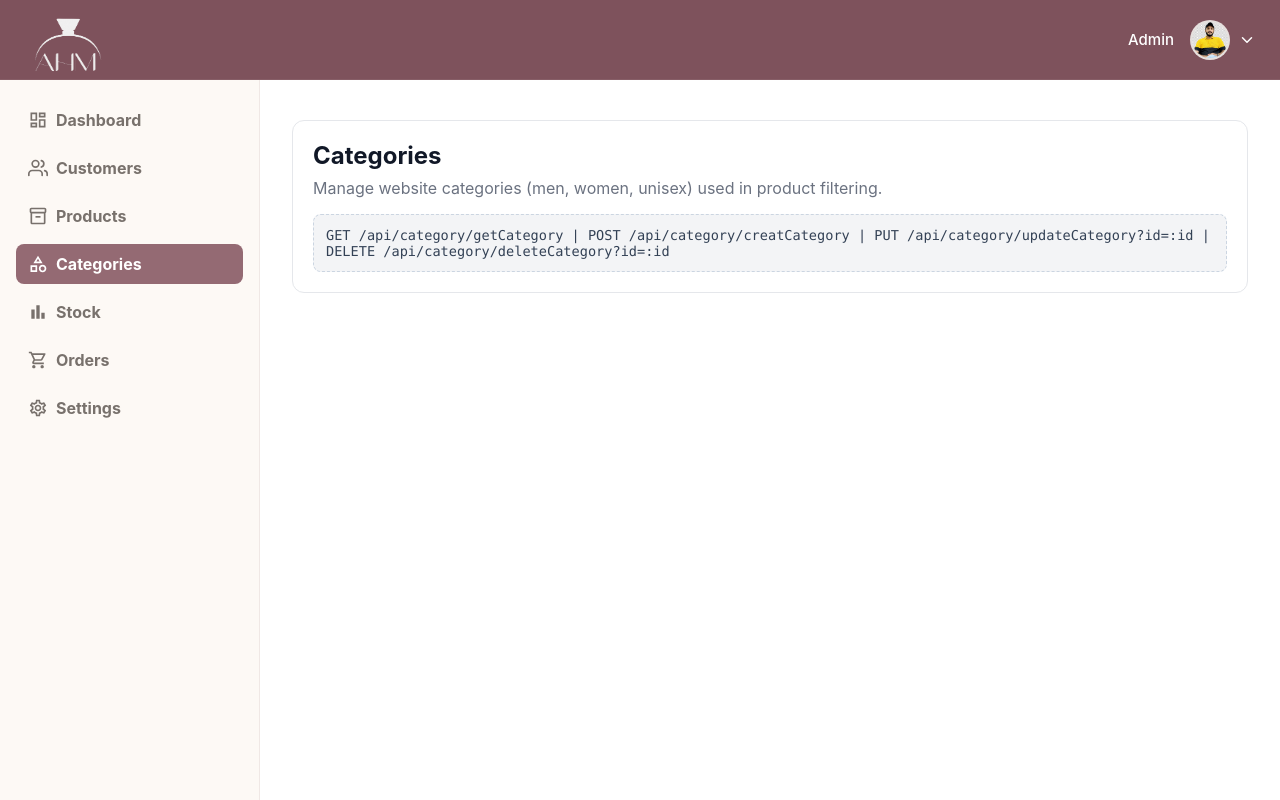
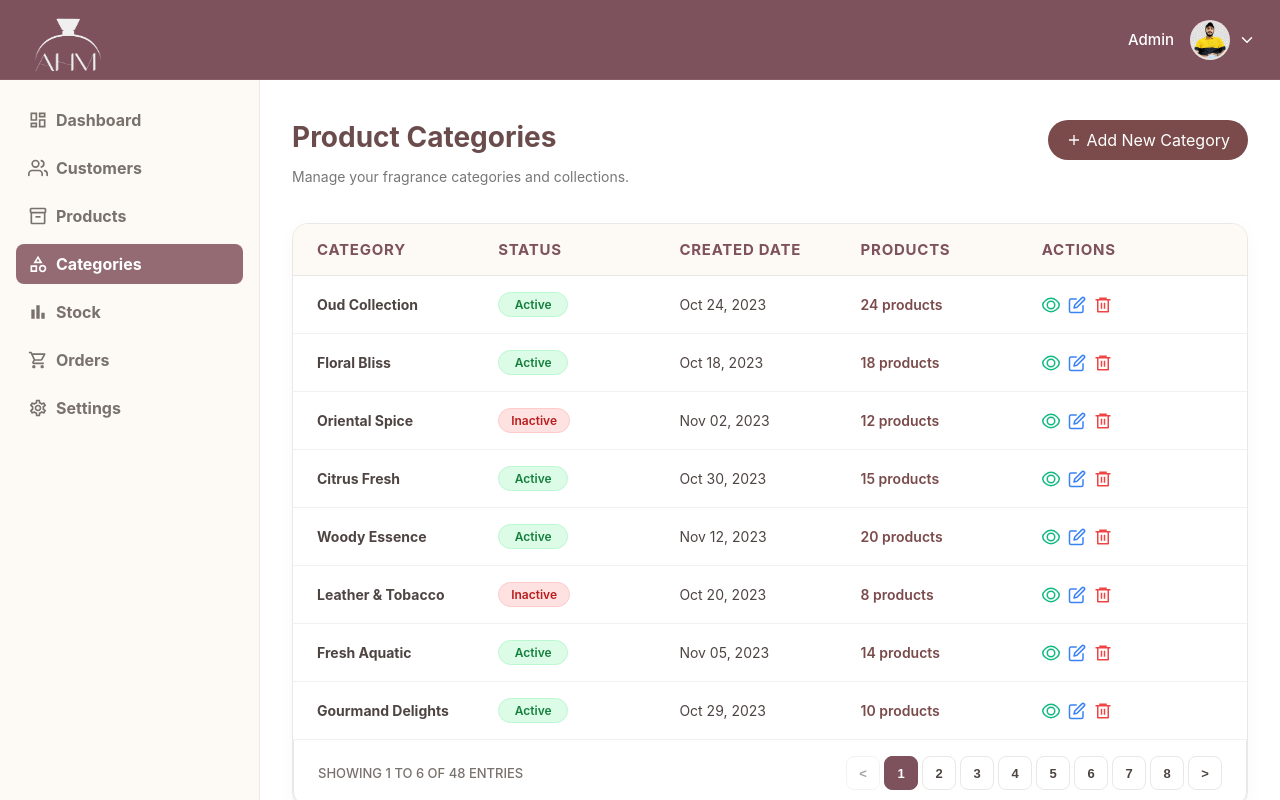
Before and after one commit to AmeerHamza6758/ahm-fragrance, a React (Vite) app in the folder admin/: page /categories in a window 1280 px wide. Built offline with nearby package versions, Linux system fonts and the light colour scheme; no server answers.

Commit message:
CategoriesPage component

```diff
--- /dev/null
+++ b/admin/src/features/categories/CategoriesPage.css
@@ -0,0 +1,148 @@
+.category-header {
+  display: flex;
+  justify-content: space-between;
+  align-items: start;
+  flex-wrap: wrap;
+}
+
+.category-title {
+  font-size: 28px;
+  color: #6b4c4c;
+  margin : 0px;
+}
+
+.category-subtitle {
+  font-size: 14px;
+  color: #777;
+}
+
+.add-btn {
+  background: #7b4b4b;
+  color: white;
+  padding: 10px 18px;
+  border-radius: 20px;
+  border: none;
+  cursor: pointer;
+  display: flex;
+  align-items: center;
+  gap:4px;
+}
+.category-table {
+  background: white;
+  margin-top: 24px;
+  border-radius: 16px;
+  border: 1px solid #EBE7E4;
+  overflow: hidden;
+  box-shadow: 0 4px 20px rgba(0, 0, 0, 0.03);
+}
+
+.category-table-header {
+  display: grid;
+  /* grid-template-columns: 2.5fr 1fr 1.2fr 0.8fr  1.2fr; */
+  grid-template-columns: repeat(5, 1fr);
+  justify-content: space-between;
+  /* gap: 16px; */
+  align-items: center;
+  padding: 16px 24px;
+  background-color: #FDF9F5;
+  border-bottom: 1px solid #EBE7E4;
+  font-weight: 700;
+  color: #7E525C;
+  font-size: 15px;
+  text-transform: uppercase;
+  letter-spacing: 0.05em;
+}
+
+.category-row {
+  display: grid;
+  /* grid-template-columns: 2.5fr 1fr 1.2fr 0.8fr 1.2fr; */
+  grid-template-columns: repeat(5, 1fr);
+  justify-content: space-between;
+  /* gap: 16px; */
+  align-items: center;
+  padding: 16px 24px;
+  background-color: #fff;
+  border-bottom: 1px solid #F3F1EF;
+  transition: all 0.2s ease;
+  font-size: 14px;
+  color: #4E4543;
+}
+
+.category-row:hover {
+  background-color: #FDFBFA;
+}
+
+.category-row:last-child {
+  border-bottom: none;
+}
+
+.category-product-cell {
+  display: flex;
+  align-items: center;
+  gap: 12px;
+}
+.category-name{
+  font-size: 14px;
+  font-weight: bold;
+}
+.category-status-badge {
+  padding: 4px 12px;
+  border-radius: 9999px;
+  font-size: 12px;
+  font-weight: 600;
+  display: inline-block;
+  text-align: center;
+  min-width: 70px;
+}
+.status-active {
+  background: #dcfce7;
+  color: #15803d;
+  border: 1px solid #bbf7d0;
+  width: 40px;
+}
+.status-inactive {
+  background: #fee2e2;
+  color: #b91c1c;
+  border: 1px solid #fecaca;
+}
+.category-actions {
+  position: relative;
+  display: flex;
+  align-items: center;
+  gap: 8px;
+}
+
+@media (max-width: 768px) {
+
+  .category-table-header {
+    display: none;
+  }
+
+  .category-row {
+    display: block;
+    background: white;
+    padding: 15px;
+    margin-bottom: 10px;
+    border-radius: 12px;
+  }
+
+  .category-row span,
+  .category-product-cell {
+    display: block;
+    margin-bottom: 6px;
+  }
+
+  .actions {
+    text-align: right;
+  }
+}
+
+@media (max-width: 480px) {
+  .category-title {
+    font-size: 22px;
+  }
+
+  .add-btn {
+    margin-top: 10px;
+  }
+}
--- a/admin/src/features/categories/CategoriesPage.jsx
+++ b/admin/src/features/categories/CategoriesPage.jsx
@@ -1,12 +1,210 @@
 import PageSection from "../../components/PageSection";
 
+import { useState, useEffect } from "react";
+import "./CategoriesPage.css";
+import { NavLink } from "react-router-dom";
+import { IoMdAdd } from "react-icons/io";
+import { FiEdit } from "react-icons/fi";
+import { GrView } from "react-icons/gr";
+import { RiDeleteBin6Line } from "react-icons/ri";
+import Pagination from "../../components/Pagination";
+
+
+const categories = [
+  {
+    id: 1,
+    name: "Oud Collection",
+    image: "/images/categories/oud.jpg",
+    productsCount: 24,
+    createdAt: "Oct 24, 2023",
+    status: "active",
+    description: "Premium oud-based fragrances",
+  },
+  {
+    id: 2,
+    name: "Floral Bliss",
+    image: "/images/categories/floral.jpg",
+    productsCount: 18,
+    createdAt: "Oct 18, 2023",
+    status: "active",
+    description: "Beautiful floral notes",
+  },
+  {
+    id: 3,
+    name: "Oriental Spice",
+    image: "/images/categories/oriental.jpg",
+    productsCount: 12,
+    createdAt: "Nov 02, 2023",
+    status: "inactive",
+    description: "Warm and exotic spices",
+  },
+  {
+    id: 4,
+    name: "Citrus Fresh",
+    image: "/images/categories/citrus.jpg",
+    productsCount: 15,
+    createdAt: "Oct 30, 2023",
+    status: "active",
+    description: "Energizing citrus notes",
+  },
+  {
+    id: 5,
+    name: "Woody Essence",
+    image: "/images/categories/woody.jpg",
+    productsCount: 20,
+    createdAt: "Nov 12, 2023",
+    status: "active",
+    description: "Rich woody aromas",
+  },
+  {
+    id: 6,
+    name: "Leather & Tobacco",
+    image: "/images/categories/leather.jpg",
+    productsCount: 8,
+    createdAt: "Oct 20, 2023",
+    status: "inactive",
+    description: "Bold leather tobacco blends",
+  },
+  {
+    id: 7,
+    name: "Fresh Aquatic",
+    image: "/images/categories/aquatic.jpg",
+    productsCount: 14,
+    createdAt: "Nov 05, 2023",
+    status: "active",
+    description: "Clean ocean-inspired scents",
+  },
+  {
+    id: 8,
+    name: "Gourmand Delights",
+    image: "/images/categories/gourmand.jpg",
+    productsCount: 10,
+    createdAt: "Oct 29, 2023",
+    status: "active",
+    description: "Sweet edible-inspired fragrances",
+  },
+];
+
 function CategoriesPage() {
+  const [openMenu, setOpenMenu] = useState(null);
+  const [currentPage, setCurrentPage] = useState(1);
+  const entriesPerPage = 6;
+  const totalEntries = 48;
+  const totalPages = Math.ceil(totalEntries / entriesPerPage);
+
+  const handlePageChange = (page) => {
+    setCurrentPage(page);
+    console.log("Page changed to:", page);
+  };
+
+  useEffect(() => {
+    const handleClickOutside = (e) => {
+      if (!e.target.closest(".actions")) {
+        setOpenMenu(null);
+      }
+    };
+
+    document.addEventListener("click", handleClickOutside);
+    return () => document.removeEventListener("click", handleClickOutside);
+  }, []);
+
+  const handleEdit = (id) => {
+    console.log("Edit category:", id);
+  };
+
+  const handleDelete = (id) => {
+    console.log("Delete category:", id);
+  };
+
   return (
-    <PageSection
-      title="Categories"
-      description="Manage website categories (men, women, unisex) used in product filtering."
-      endpoint="GET /api/category/getCategory | POST /api/category/creatCategory | PUT /api/category/updateCategory?id=:id | DELETE /api/category/deleteCategory?id=:id"
-    />
+    <div>
+      {/* Header */}
+      <div className="category-header">
+        <div>
+          <h1 className="category-title">Product Categories</h1>
+          <p className="category-subtitle">
+            Manage your fragrance categories and collections.
+          </p>
+        </div>
+        <NavLink to="/categories/add" className="add-btn">
+          <IoMdAdd /> Add New Category
+        </NavLink>
+      </div>
+
+      {/* Table */}
+      <div className="category-table">
+        <div className="category-table-header">
+          <span>Category</span>
+          <span>Status</span>
+          <span>Created Date</span>
+          <span>Products</span>
+          <span>Actions</span>
+        </div>
+
+        {categories.map((item) => (
+          <div className="category-row" key={item.id}>
+            <div className="category-name">
+              <span>{item.name}</span>
+            </div>
+            {/* Status */}
+            <div className="category-status-cell">
+              <span
+                className={`category-status-badge ${
+                  item.status === "active" ? "status-active" : "status-inactive"
+                }`}
+              >
+                {item.status.charAt(0).toUpperCase() + item.status.slice(1)}
+              </span>
+            </div>
+
+            {/* Created Date */}
+            <span>{item.createdAt}</span>
+
+            {/* Products Count */}
+            <span style={{ fontWeight: "600", color: "#7b4b4b" }}>
+              {item.productsCount} products
+            </span>
+
+
+            {/* Actions */}
+            <div
+              className="category-actions"
+              onClick={(e) => {
+                e.stopPropagation();
+                setOpenMenu(openMenu === item.id ? null : item.id);
+              }}
+            >
+              <GrView
+                className="action-icon view-icon"
+                size={18}
+                style={{ color: "#10b981", cursor: "pointer" }}
+              />
+              <FiEdit
+                className="action-icon edit-icon"
+                size={18}
+                onClick={() => handleEdit(item.id)}
+                style={{ color: "#3b82f6", cursor: "pointer" }}
+              />
+              <RiDeleteBin6Line
+                className="action-icon delete-icon"
+                size={18}
+                onClick={() => handleDelete(item.id)}
+                style={{ color: "#ef4444", cursor: "pointer" }}
+              />
+            </div>
+          </div>
+        ))}
+
+        <Pagination
+          currentPage={currentPage}
+          totalPages={totalPages}
+          onPageChange={handlePageChange}
+          totalEntries={totalEntries}
+          startEntry={(currentPage - 1) * entriesPerPage + 1}
+          endEntry={Math.min(currentPage * entriesPerPage, totalEntries)}
+        />
+      </div>
+    </div>
   );
 }
 
```
